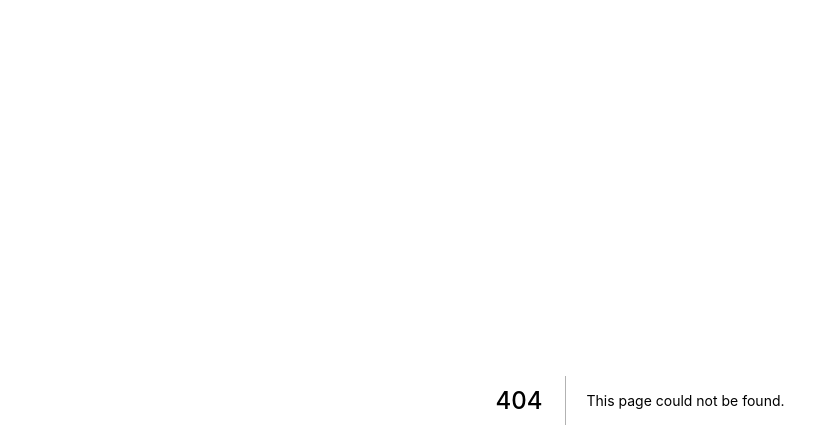
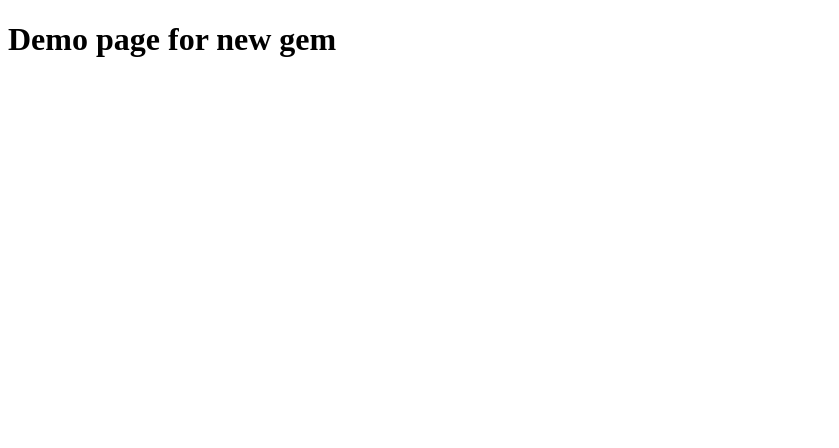
Before and after one commit to PicaX2/PicaPica, a Next.js app: page /gem in a window 1280 px wide. Before the commit this address had no page. Shown: the top 448 px of the page, without its empty margins (0-839 px from the left). Built offline with nearby package versions, Linux system fonts and the light colour scheme.

Commit message:
add demo pages for levelup and new gems

```diff
--- /dev/null
+++ b/pages/gem.js
@@ -0,0 +1,5 @@
+import React from 'react';
+
+export default  () => {
+    return <h1>Demo page for new gem</h1>
+}
--- /dev/null
+++ b/pages/levelup.js
@@ -0,0 +1,5 @@
+import React from 'react';
+
+export default  () => {
+    return <h1>Demo page for level up</h1>
+}
--- a/routes.js
+++ b/routes.js
@@ -7,5 +7,4 @@ routes
   .add('/marriage/:marriage/requests', '/marriage/requests/index')
   .add('/marriage/:marriage/requests/new', '/marriage/requests/new');
 
-
 module.exports = routes;
```
